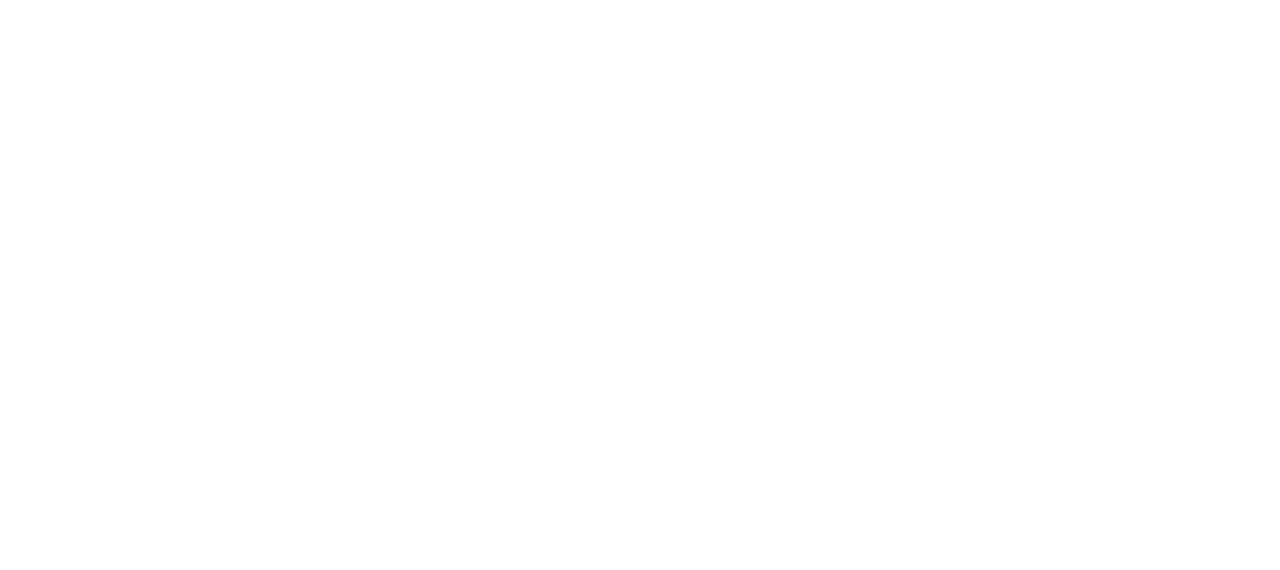
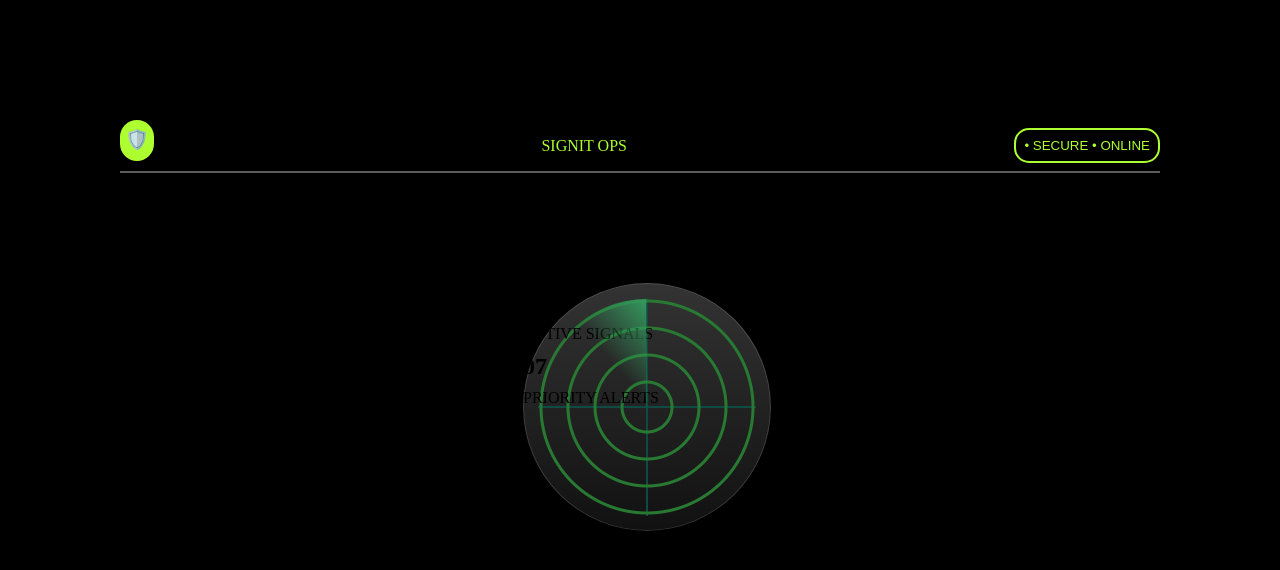
Before and after one commit to orisCode2023/grid-animations, a plain HTML site: page index.html in a window 1280 px wide. Drawn offline with Linux system fonts and the light colour scheme.

Commit message:
creating the nav bar and implementing the radar

```diff
--- a/index.html
+++ b/index.html
@@ -1,12 +1,40 @@
 <!DOCTYPE html>
 <html lang="en">
+
 <head>
     <meta charset="UTF-8">
     <meta name="viewport" content="width=device-width, initial-scale=1.0">
     <title>Radar</title>
     <link rel="stylesheet" href="style.css">
 </head>
+
 <body>
+    <div class="container">
+        <nav class="navbar">
+            <div class="logo">
+                🛡️
+                <!-- <img src="https://media.discordapp.net/attachments/1422164469110538303/1466333612961169533/shield.png?ex=697c5d18&is=697b0b98&hm=a2d01e8abd0fc8b1ffbcf401c3c147f5c2b24f053ee1112f82d58776ca7a5a75&=&format=webp&quality=lossless" alt=""> -->
+            </div>
+            <div class="nav-p">
+                <p>SIGNIT OPS</p>
+            </div>
+            <div>
+                <button type="button">• SECURE • ONLINE</button>
+            </div>
+        </nav>
+        <main>
+            <section class="radar">
+                <div class='sweep'></div>
+                <div class="info">
+                    <h2> 24 </h2>
+                    <p>ACTIVE SIGNALS</p>
+                    <h2> 07 </h2>
+                    <p>PRIORITY ALERTS</p>
+                </div>
+            </section>
+        </main>
+    </div>
 
 </body>
+
 </html>
--- /dev/null
+++ b/navbar/styles.css
@@ -0,0 +1,161 @@
+* {
+    margin: 0;
+    padding: 0;
+    box-sizing: border-box;
+}
+
+body {
+    font-family: 'Segoe UI', Tahoma, Geneva, Verdana, sans-serif;
+    background: #f5f5f5;
+}
+
+/* Navbar Styles */
+.navbar {
+    background: linear-gradient(135deg, #667eea 0%, #764ba2 100%);
+    box-shadow: 0 2px 10px rgba(0, 0, 0, 0.1);
+    position: fixed;
+    top: 0;
+    left: 0;
+    right: 0;
+    z-index: 1000;
+}
+
+.nav-container {
+    max-width: 1200px;
+    margin: 0 auto;
+    padding: 0 20px;
+    display: flex;
+    justify-content: space-between;
+    align-items: center;
+    height: 70px;
+}
+
+.nav-brand h2 {
+    color: white;
+    font-size: 1.8rem;
+}
+
+.nav-menu {
+    display: flex;
+    list-style: none;
+    gap: 10px;
+}
+
+.nav-item {
+    position: relative;
+}
+
+.nav-link {
+    color: white;
+    text-decoration: none;
+    padding: 10px 20px;
+    border-radius: 8px;
+    transition: all 0.3s ease;
+    display: block;
+    font-weight: 500;
+}
+
+.nav-link:hover,
+.nav-link.active {
+    background: rgba(255, 255, 255, 0.2);
+}
+
+.nav-toggle {
+    display: none;
+    flex-direction: column;
+    background: none;
+    border: none;
+    cursor: pointer;
+    padding: 5px;
+}
+
+.nav-toggle span {
+    width: 25px;
+    height: 3px;
+    background: white;
+    margin: 3px 0;
+    transition: all 0.3s ease;
+    border-radius: 3px;
+}
+
+/* Main Content */
+.main-content {
+    margin-top: 70px;
+}
+
+.section {
+    min-height: 100vh;
+    display: flex;
+    flex-direction: column;
+    justify-content: center;
+    align-items: center;
+    padding: 40px 20px;
+}
+
+.section:nth-child(odd) {
+    background: #fff;
+}
+
+.section:nth-child(even) {
+    background: #f9f9f9;
+}
+
+.section h1 {
+    font-size: 3rem;
+    color: #333;
+    margin-bottom: 20px;
+}
+
+.section p {
+    font-size: 1.2rem;
+    color: #666;
+}
+
+/* Mobile Responsive */
+@media (max-width: 768px) {
+    .nav-toggle {
+        display: flex;
+    }
+
+    .nav-menu {
+        position: fixed;
+        right: -100%;
+        top: 70px;
+        flex-direction: column;
+        background: linear-gradient(135deg, #667eea 0%, #764ba2 100%);
+        width: 100%;
+        text-align: center;
+        transition: 0.3s;
+        box-shadow: 0 10px 27px rgba(0, 0, 0, 0.2);
+        padding: 20px 0;
+        gap: 0;
+    }
+
+    .nav-menu.active {
+        right: 0;
+    }
+
+    .nav-item {
+        margin: 10px 0;
+    }
+
+    .nav-toggle.active span:nth-child(1) {
+        transform: rotate(-45deg) translate(-5px, 6px);
+    }
+
+    .nav-toggle.active span:nth-child(2) {
+        opacity: 0;
+    }
+
+    .nav-toggle.active span:nth-child(3) {
+        transform: rotate(45deg) translate(-5px, -6px);
+    }
+
+    .section h1 {
+        font-size: 2rem;
+    }
+
+    .section p {
+        font-size: 1rem;
+    }
+}
--- a/style.css
+++ b/style.css
@@ -0,0 +1,68 @@
+* {
+    margin: 0;
+    padding: 0;
+    box-sizing: border-box;
+}
+
+body {
+    background-color: black;
+    padding: 20px;
+    line-height: 1.6;
+}
+
+.contanier {
+    max-width: 1200px;
+    margin: 0 auto;
+    padding: 40px;
+}
+
+.navbar{
+    display:flex;
+    color: greenyellow;
+    justify-content: space-between;
+    align-items: center;
+    border-bottom: 2px solid rgb(93, 92, 92) ;
+    margin: 100px;
+}
+.navbar .logo {
+    background-color: greenyellow;
+    border-radius: 50px;
+    font-size: larger;
+    padding: 5px;
+    margin-bottom: 10px;
+}
+.navbar button {
+    background-color: black;
+    color: greenyellow;
+    border: 2px solid greenyellow;
+    border-radius: 15px;
+    padding: 8px;
+}
+
+.radar, .sweep { position: absolute; }
+.radar {
+  overflow: hidden;
+  top: 50%; left: 50%;
+  margin: -117px;
+  width: 248px; height: 248px;
+  border-radius: 50%;
+  box-shadow: 0 0 0 1px hsla(0, 0%, 0%, 0.5),
+    inset 0 0 0 1px hsla(0, 0%, 100%, 0.15);
+  background:
+    repeating-radial-gradient(transparent 0 23px, #287a33 24px 26px, #0000 27px),
+    linear-gradient(transparent 49.75%, #0e4c42 0 50.25%, transparent 0) 50% no-repeat,
+    linear-gradient(90deg, transparent 49.75%, #0e4c42 0 50.25%, transparent 0) 50% no-repeat,
+    linear-gradient(#333, #111);
+  background-size: 100%, 218px 218px, 218px 218px, 100%;
+}
+.sweep {
+  box-sizing: border-box;
+  top: 16px; left: 16px;
+  border-right: solid 1px hsla(145, 50%, 40%, .3);
+  width: 108px; height: 108px;
+  border-radius: 100% 0 0 0;
+  transform-origin: 100% 100%;
+  background: linear-gradient(50deg, rgba(34, 34, 34, 0) 56%, hsla(145, 50%, 40%, 1));
+  animation: sweep 5s infinite linear;
+}
+@keyframes sweep { to { transform: rotate(360deg); } }
```
Also changed, not shown: navbar/index.html (added, +69 -0 lines).
